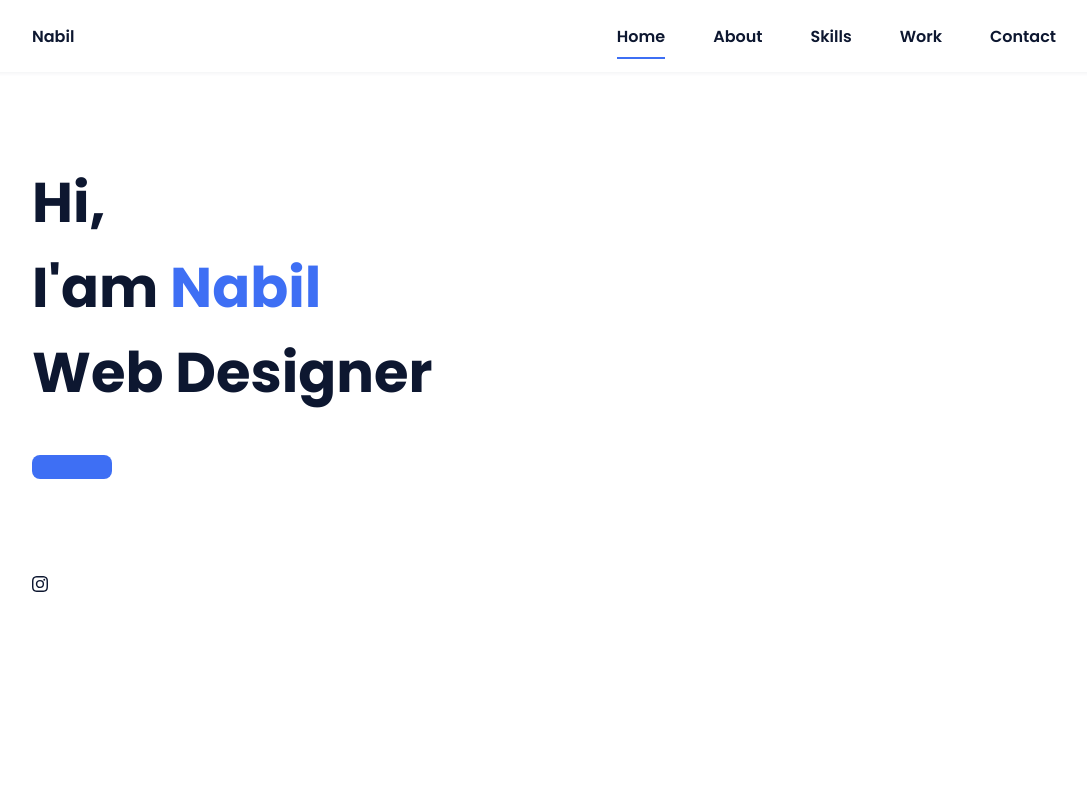
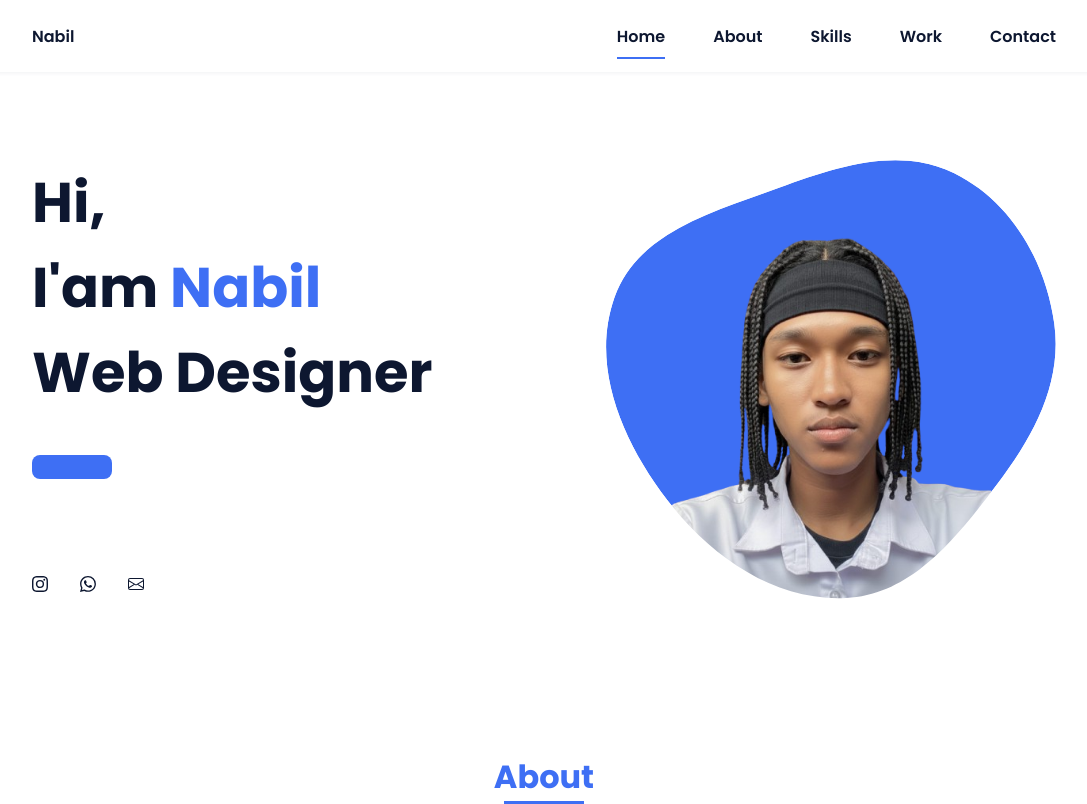
Before and after one commit to bilmhmd25-ctrl/latihan5.io, a plain HTML site: page index.html in a window 1280 px wide. Shown: the top 804 px of the page, without its empty margins (96-1183 px from the left). Drawn offline with nearby package versions, Linux system fonts and the light colour scheme.

Commit message:
Update index.html

```diff
--- a/index.html
+++ b/index.html
@@ -46,9 +46,12 @@
                    <a href=" https://www.instagram.com/mhmd_bilz?igsh=MTJzenBjb2x0aTZjMg== " class="home__social-icon"><svg xmlns="http://www.w3.org/2000/svg" width="16" height="16" fill="currentColor" class="bi bi-instagram" viewBox="0 0 16 16">
   <path d="M8 0C5.829 0 5.556.01 4.703.048 3.85.088 3.269.222 2.76.42a3.9 3.9 0 0 0-1.417.923A3.9 3.9 0 0 0 .42 2.76C.222 3.268.087 3.85.048 4.7.01 5.555 0 5.827 0 8.001c0 2.172.01 2.444.048 3.297.04.852.174 1.433.372 1.942.205.526.478.972.923 1.417.444.445.89.719 1.416.923.51.198 1.09.333 1.942.372C5.555 15.99 5.827 16 8 16s2.444-.01 3.298-.048c.851-.04 1.434-.174 1.943-.372a3.9 3.9 0 0 0 1.416-.923c.445-.445.718-.891.923-1.417.197-.509.332-1.09.372-1.942C15.99 10.445 16 10.173 16 8s-.01-2.445-.048-3.299c-.04-.851-.175-1.433-.372-1.941a3.9 3.9 0 0 0-.923-1.417A3.9 3.9 0 0 0 13.24.42c-.51-.198-1.092-.333-1.943-.372C10.443.01 10.172 0 7.998 0zm-.717 1.442h.718c2.136 0 2.389.007 3.232.046.78.035 1.204.166 1.486.275.373.145.64.319.92.599s.453.546.598.92c.11.281.24.705.275 1.485.039.843.047 1.096.047 3.231s-.008 2.389-.047 3.232c-.035.78-.166 1.203-.275 1.485a2.5 2.5 0 0 1-.599.919c-.28.28-.546.453-.92.598-.28.11-.704.24-1.485.276-.843.038-1.096.047-3.232.047s-2.39-.009-3.233-.047c-.78-.036-1.203-.166-1.485-.276a2.5 2.5 0 0 1-.92-.598 2.5 2.5 0 0 1-.6-.92c-.109-.281-.24-.705-.275-1.485-.038-.843-.046-1.096-.046-3.233s.008-2.388.046-3.231c.036-.78.166-1.204.276-1.486.145-.373.319-.64.599-.92s.546-.453.92-.598c.282-.11.705-.24 1.485-.276.738-.034 1.024-.044 2.515-.045zm4.988 1.328a.96.96 0 1 0 0 1.92.96.96 0 0 0 0-1.92m-4.27 1.122a4.109 4.109 0 1 0 0 8.217 4.109 4.109 0 0 0 0-8.217m0 1.441a2.667 2.667 0 1 1 0 5.334 2.667 2.667 0 0 1 0-5.334"/>
 </svg></a>
-                    <a href="" class="home__social-icon">
-
-                    <a href="" class="home__social-icon
+                    <a href="" class="home__social-icon"><svg xmlns="http://www.w3.org/2000/svg" width="16" height="16" fill="currentColor" class="bi bi-whatsapp" viewBox="0 0 16 16">
+  <path d="M13.601 2.326A7.85 7.85 0 0 0 7.994 0C3.627 0 .068 3.558.064 7.926c0 1.399.366 2.76 1.057 3.965L0 16l4.204-1.102a7.9 7.9 0 0 0 3.79.965h.004c4.368 0 7.926-3.558 7.93-7.93A7.9 7.9 0 0 0 13.6 2.326zM7.994 14.521a6.6 6.6 0 0 1-3.356-.92l-.24-.144-2.494.654.666-2.433-.156-.251a6.56 6.56 0 0 1-1.007-3.505c0-3.626 2.957-6.584 6.591-6.584a6.56 6.56 0 0 1 4.66 1.931 6.56 6.56 0 0 1 1.928 4.66c-.004 3.639-2.961 6.592-6.592 6.592m3.615-4.934c-.197-.099-1.17-.578-1.353-.646-.182-.065-.315-.099-.445.099-.133.197-.513.646-.627.775-.114.133-.232.148-.43.05-.197-.1-.836-.308-1.592-.985-.59-.525-.985-1.175-1.103-1.372-.114-.198-.011-.304.088-.403.087-.088.197-.232.296-.346.1-.114.133-.198.198-.33.065-.134.034-.248-.015-.347-.05-.099-.445-1.076-.612-1.47-.16-.389-.323-.335-.445-.34-.114-.007-.247-.007-.38-.007a.73.73 0 0 0-.529.247c-.182.198-.691.677-.691 1.654s.71 1.916.81 2.049c.098.133 1.394 2.132 3.383 2.992.47.205.84.326 1.129.418.475.152.904.129 1.246.08.38-.058 1.171-.48 1.338-.943.164-.464.164-.86.114-.943-.049-.084-.182-.133-.38-.232"/>
+</svg></a>
+                    <a href="" class="home__social-icon"><svg xmlns="http://www.w3.org/2000/svg" width="16" height="16" fill="currentColor" class="bi bi-envelope" viewBox="0 0 16 16">
+  <path d="M0 4a2 2 0 0 1 2-2h12a2 2 0 0 1 2 2v8a2 2 0 0 1-2 2H2a2 2 0 0 1-2-2zm2-1a1 1 0 0 0-1 1v.217l7 4.2 7-4.2V4a1 1 0 0 0-1-1zm13 2.383-4.708 2.825L15 11.105zm-.034 6.876-5.64-3.471L8 9.583l-1.326-.795-5.64 3.47A1 1 0 0 0 2 13h12a1 1 0 0 0 .966-.741M1 11.105l4.708-2.897L1 5.383z"/>
+</svg></a>
                 </div>
 
                 <div class="home__img">
```
